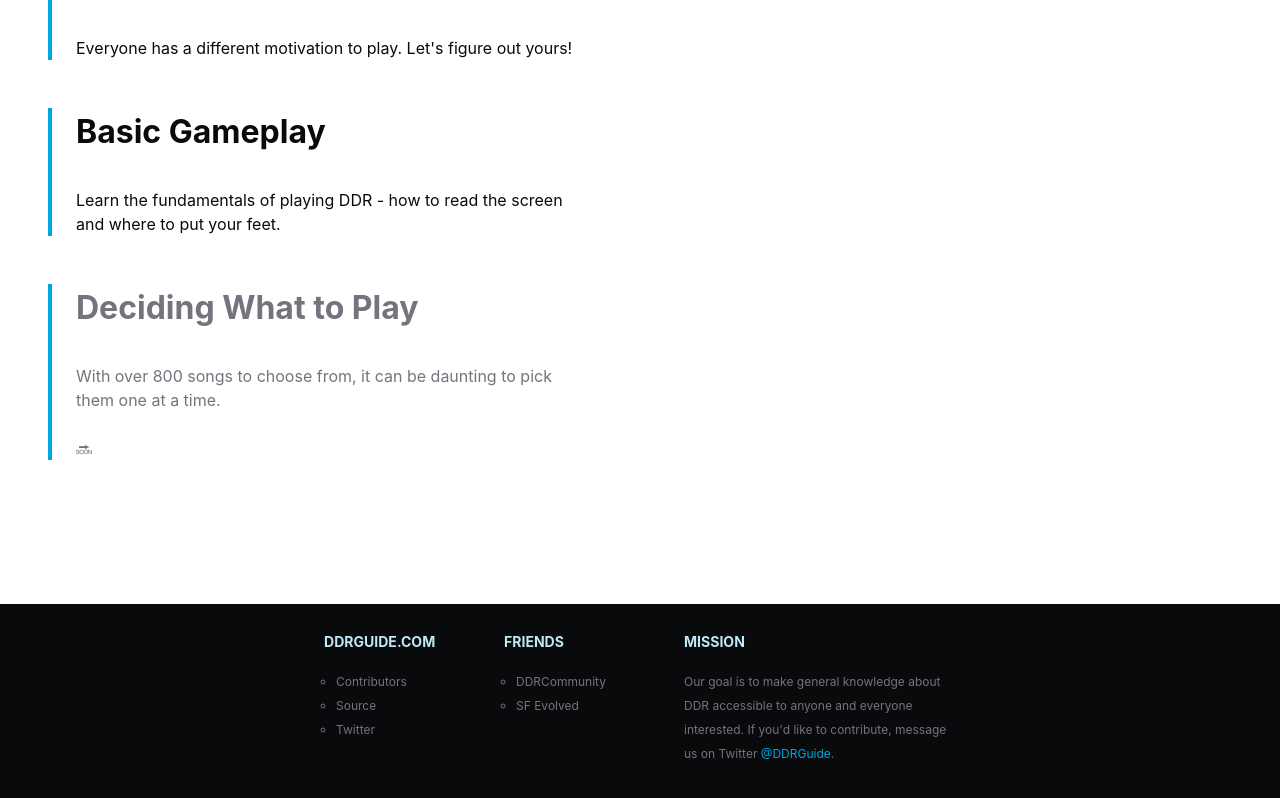
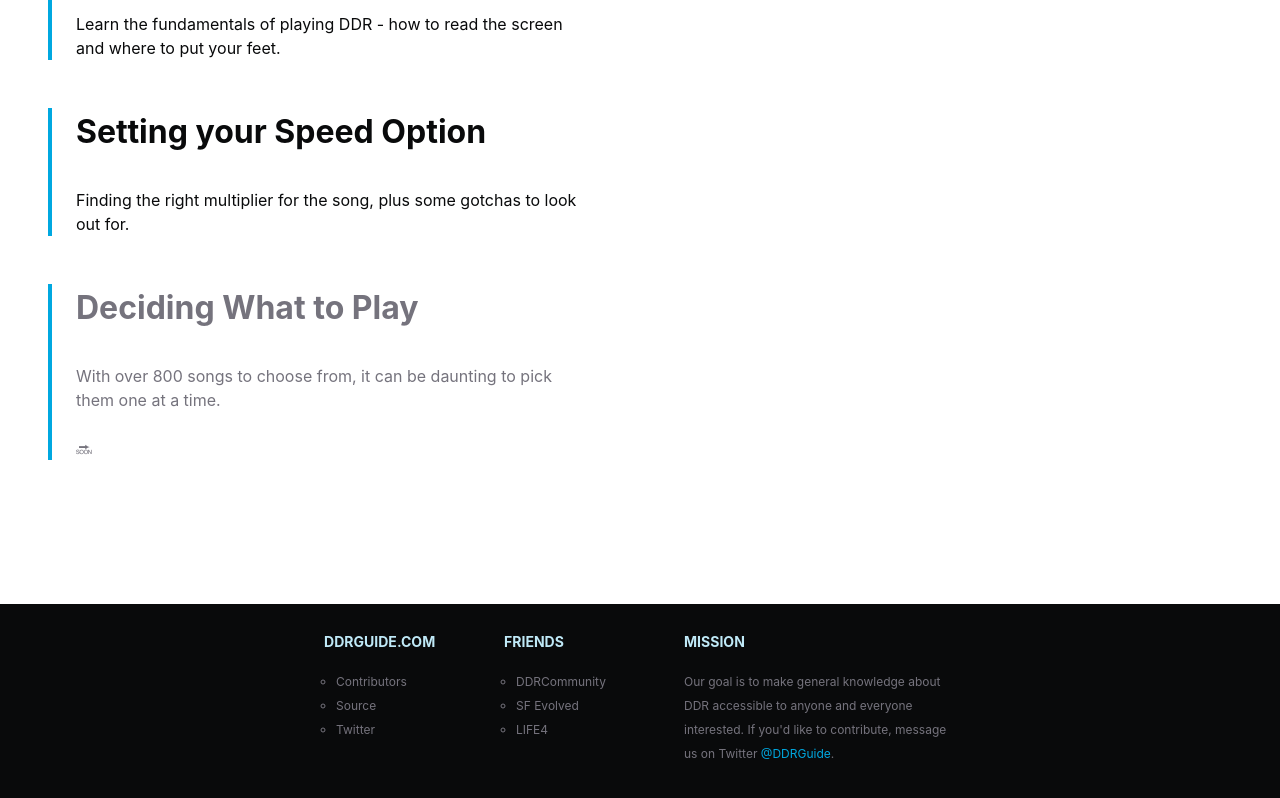
Before and after one commit to garcia/ddrguide, a React (Create React App) app: page / in a window 1280 px wide. Shown: the part 1042-1840 px from the top of the page. Built offline with nearby package versions, Linux system fonts and the light colour scheme; what moize would draw is missing.

Commit message:
add LIFE4 link; reorder articles; fix Home CSS

```diff
--- a/src/components/App/App.tsx
+++ b/src/components/App/App.tsx
@@ -51,6 +51,7 @@ function Footer() {
                     <ul className="footerLinks">
                         <li><a href="http://ddrcommunity.com/">DDRCommunity</a></li>
                         <li><a href="https://twitter.com/sf_evolved">SF Evolved</a></li>
+                        <li><a href="https://life4ddr.com/">LIFE4</a></li>
                     </ul>
                 </li>
                 <li>
--- a/src/components/Article/Article.tsx
+++ b/src/components/Article/Article.tsx
@@ -36,7 +36,7 @@ export class ArticleStore {
 
     static instance?: ArticleStore;
 
-    allArticles: ArticleContent[] = [navigatingTheDDRUI, settingYourSpeed, whyPlayDDR, basicGameplay, decidingWhatToPlay];
+    allArticles: ArticleContent[] = [navigatingTheDDRUI, whyPlayDDR, basicGameplay, settingYourSpeed, decidingWhatToPlay];
     articleSlugs: {[key: string]: ArticleContent} = {};
 
     constructor() {
--- a/src/components/Home/Home.scss
+++ b/src/components/Home/Home.scss
@@ -4,7 +4,7 @@
     height: 100%;
     display: flex;
     flex-direction: column;
-    background-color: $black;
+    background-color: $white;
 
     > .homeHeader {
         padding: 6em;
```
